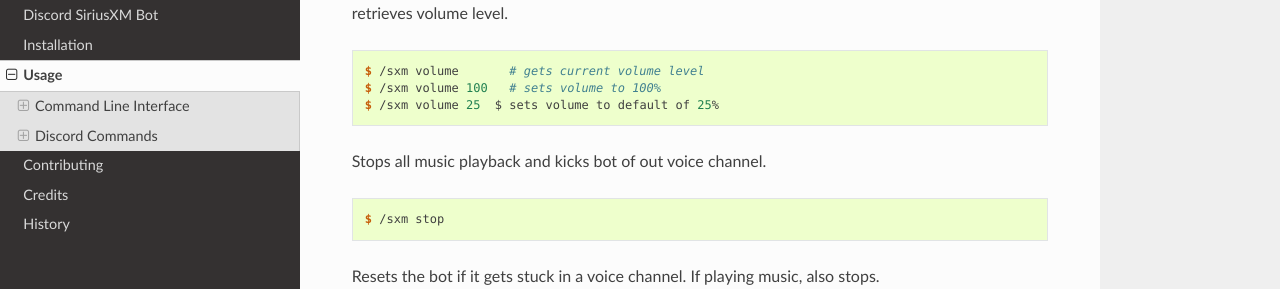
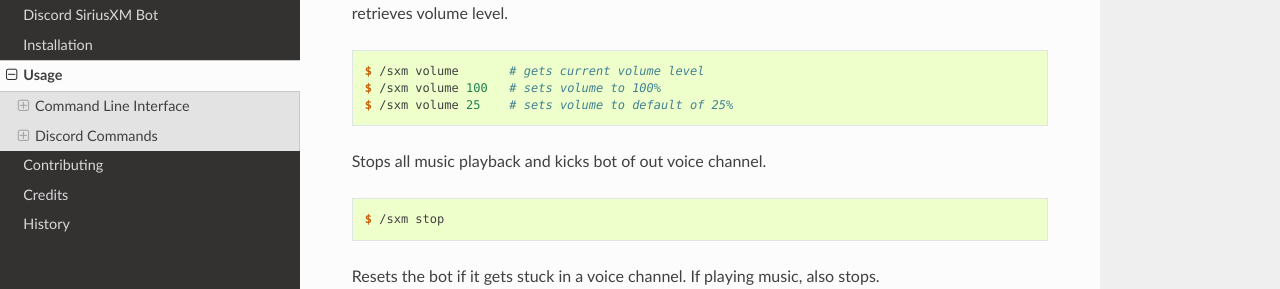
Before and after one commit to AngellusMortis/sxm-player, a Sphinx documentation site: the page built from docs/usage.rst, in a window 1280 px wide and 900 px high, scrolled down 2149 px. Shown: the part 162-451 px from the top of the window. Built offline with Sphinx 7.4.7 and the Read the Docs theme 2.0.0, drawn with Linux system fonts in a browser that asks for light colours.

Commit message:
Fixes typo in docs

```diff
--- a/docs/usage.rst
+++ b/docs/usage.rst
@@ -124,7 +124,7 @@
 
     $ /sxm volume       # gets current volume level
     $ /sxm volume 100   # sets volume to 100%
-    $ /sxm volume 25  $ sets volume to default of 25%
+    $ /sxm volume 25    # sets volume to default of 25%
 
 Stops all music playback and kicks bot of out voice channel.
 
```
